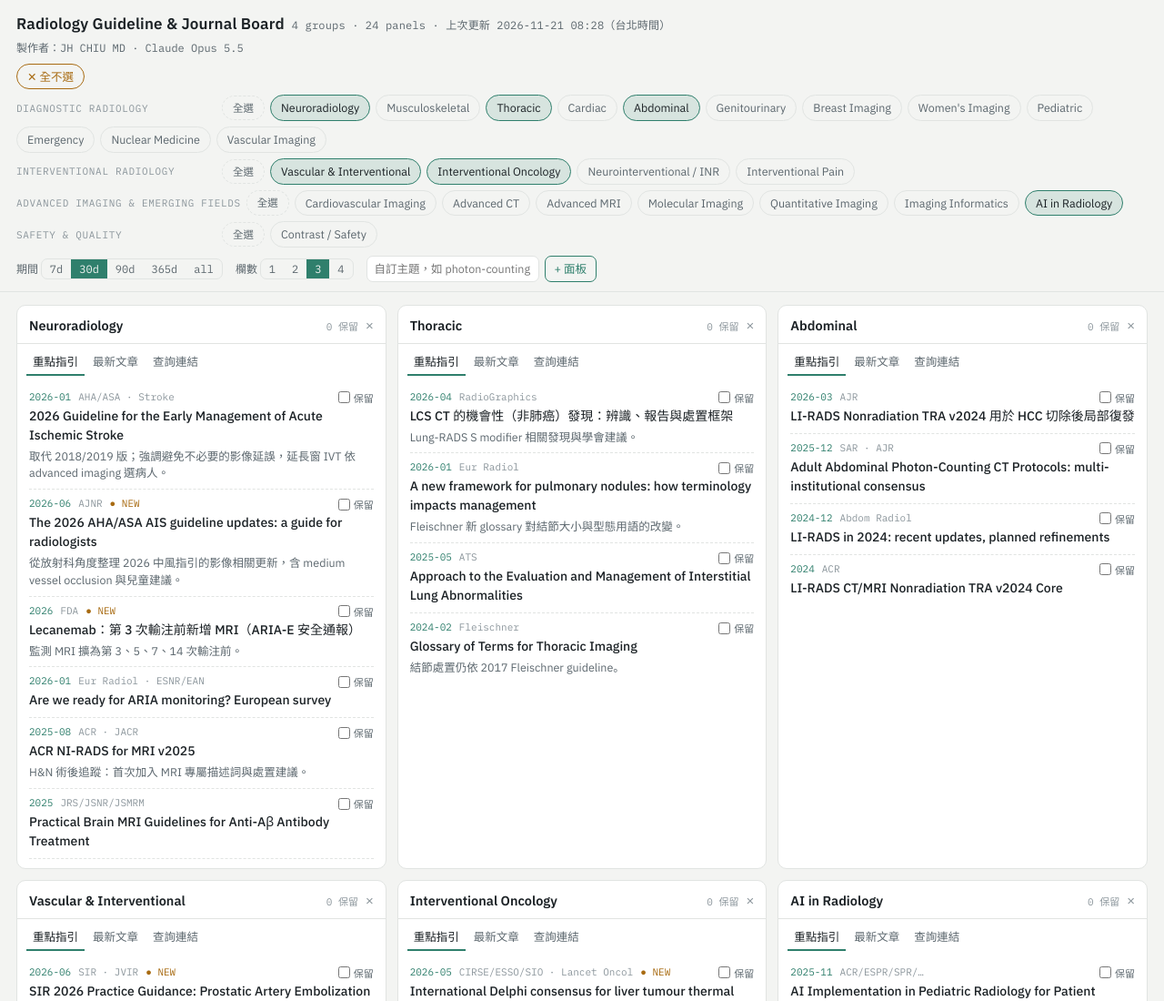
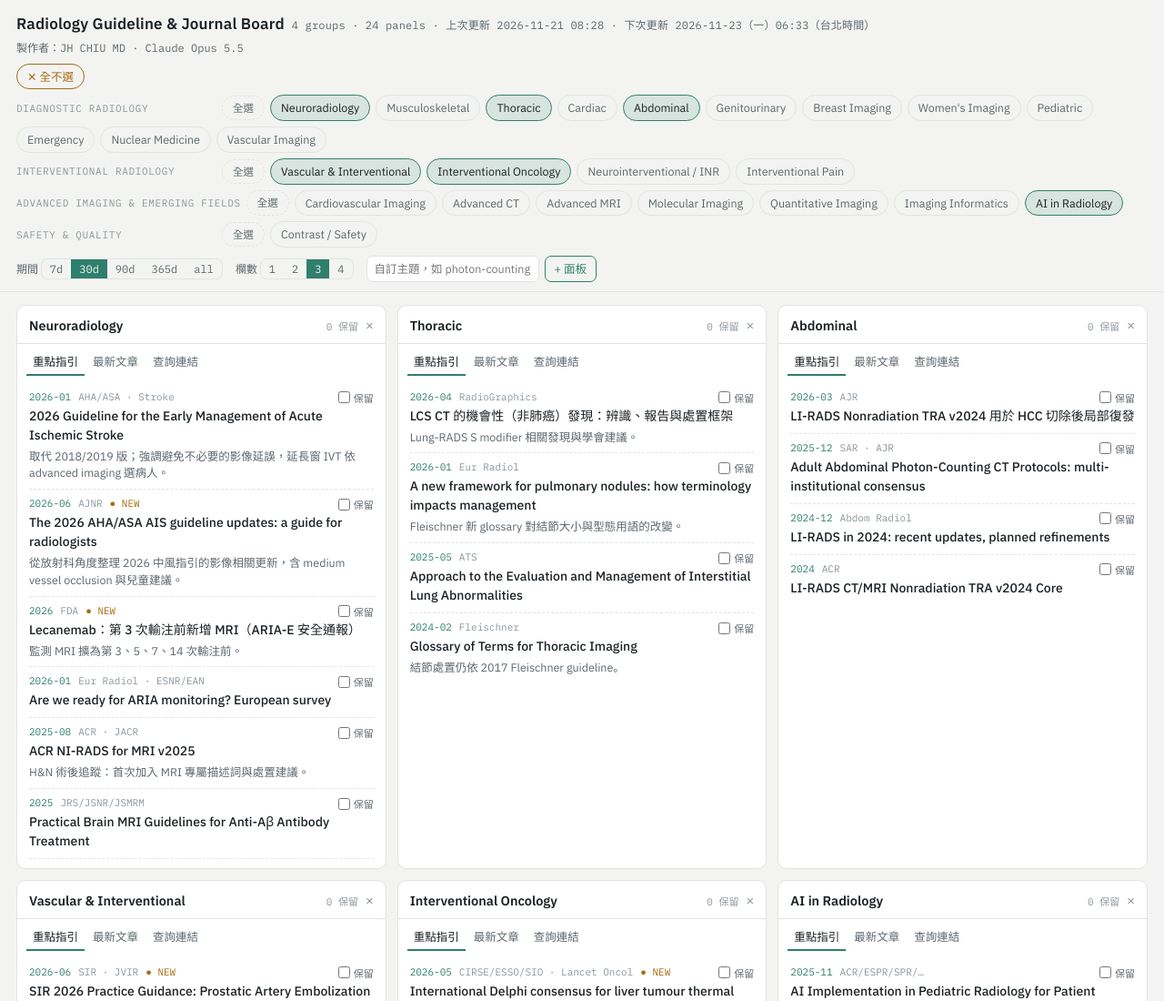
Before and after one commit to cxrfile39-cell/radiology-board, a plain HTML site: page index.html in a window 1280 px wide. Shown: the top 1100 px of the page at 91% size. Drawn offline with Linux system fonts and the light colour scheme.

Commit message:
Update index.html

```diff
--- a/index.html
+++ b/index.html
@@ -198,10 +198,16 @@ function panelHTML(s, custom){
     <div class="tabs">${tabs.map(([k,l])=>`<button class="${tab===k?'on':''}" data-t="${k}" data-s="${esc(s.id)}">${l}</button>`).join("")}</div>
     <div class="body">${body}</div></section>`;
 }
+function nextRun(){ // 每週一 06:33 台北 = 週日 22:33 UTC
+  const n=new Date(), t=new Date(Date.UTC(n.getUTCFullYear(),n.getUTCMonth(),n.getUTCDate(),22,33));
+  t.setUTCDate(t.getUTCDate()+((7-t.getUTCDay())%7)); if(t<=n) t.setUTCDate(t.getUTCDate()+7);
+  const tp=new Date(t.getTime()+8*3600e3), p=x=>String(x).padStart(2,"0");
+  return `${tp.getUTCFullYear()}-${p(tp.getUTCMonth()+1)}-${p(tp.getUTCDate())}（一）06:33`;
+}
 function render(){
   const hd=document.querySelector("header"), op=hd.classList.contains("open");
   document.getElementById("chipToggle").textContent=(op?"收起科別 ▴":"選擇科別 ▾")+"（已開 "+(state.sel.length+state.custom.length)+"）";
-  document.getElementById("sub").textContent = `${D.groups.length} groups · ${D.panels.length} panels · 上次更新 ${D.updated||D.latest}（台北時間）`;
+  document.getElementById("sub").textContent = `${D.groups.length} groups · ${D.panels.length} panels · 上次更新 ${D.updated||D.latest} · 下次更新 ${nextRun()}（台北時間）`;
   document.getElementById("chips").innerHTML = `<div class="grp"><button class="chip none" id="selNone">✕ 全不選</button></div>` + D.groups.map(([k,l])=>`<div class="grp"><span class="gl">${esc(l)}</span><button class="chip all" data-g="${k}">全選</button>${D.panels.filter(s=>s.grp===k).map(s=>`<button class="chip ${state.sel.includes(s.id)?'on':''}" data-id="${s.id}">${esc(s.name)}</button>`).join("")}</div>`).join("")
     + (state.custom.length?`<div class="grp"><span class="gl">Custom</span>${state.custom.map(k=>`<button class="chip on" data-c="${esc(k)}">★ ${esc(k)}</button>`).join("")}</div>`:"");
   document.getElementById("win").innerHTML = [7,30,90,365,0].map(w=>`<button class="${state.win===w?'on':''}" data-w="${w}">${w?w+'d':'all'}</button>`).join("");
```
